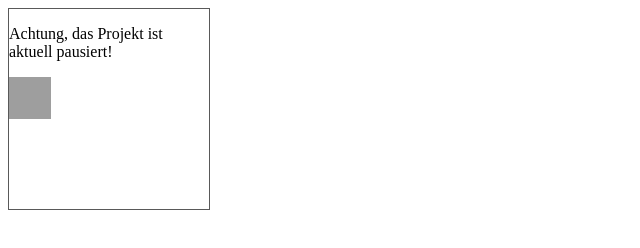
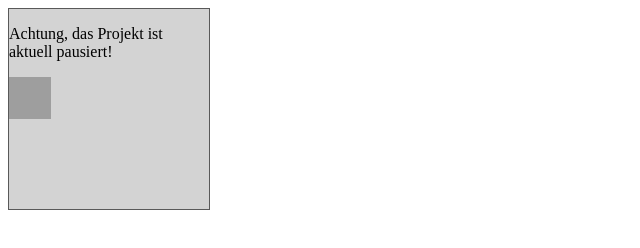
Before and after one commit to Neuxz/MangaDLEX, a plain HTML site: page index.html in a window 1280 px wide. Shown: the whole page, without its empty margins (0-640 px from the left). Drawn offline with Linux system fonts and the light colour scheme; grey boxes are pictures that could not be loaded.

Commit message:
Update index.html

```diff
--- a/index.html
+++ b/index.html
@@ -1,4 +1,4 @@
-<div style="width: 200px;height: 200px;border: 1px rgb(89,89,89) solid;bgcolor: #d9d9d9;">
+<div style="width: 200px;height: 200px;border: 1px rgb(89,89,89) solid;background-color: lightgrey;">
 	<p>Achtung, das Projekt ist aktuell pausiert!</p>
 	<img src="https://image.freepik.com/freie-ikonen/pause-taste-umriss_318-40569.png" alt="||" height="42" width="42">
 </div>
```
